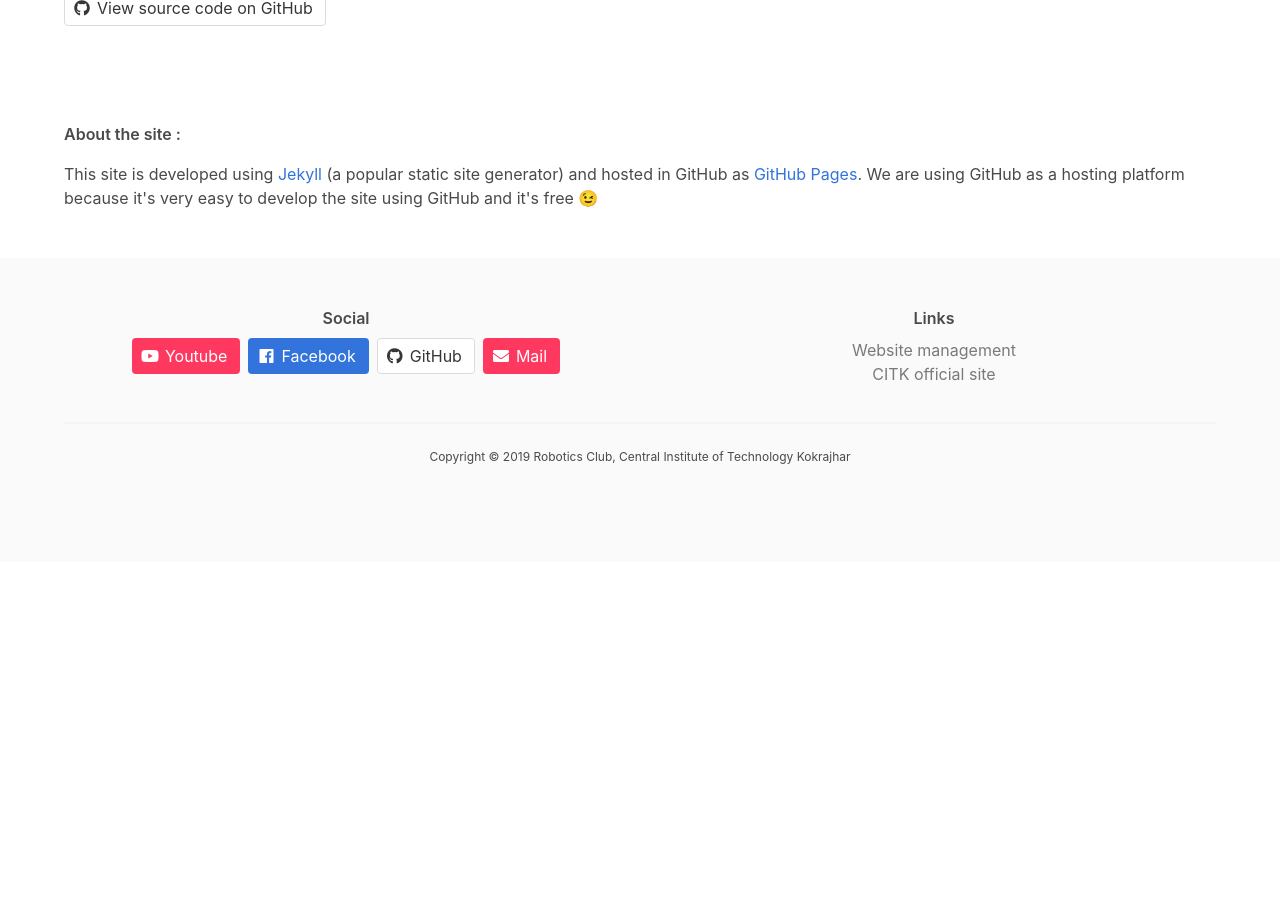
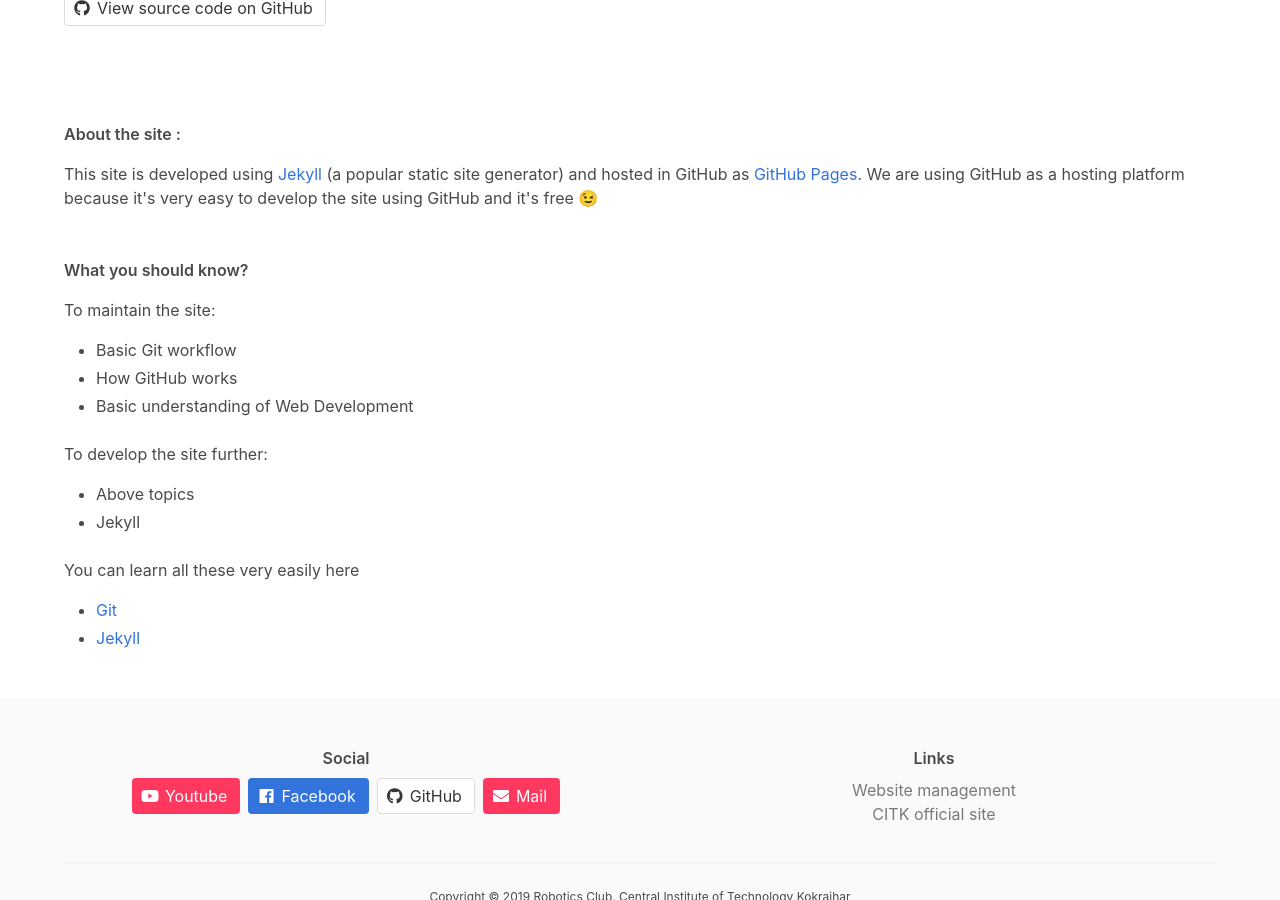
Before and after one commit to robotics-club-citk/robotics-club-citk.github.io, a Jekyll site: the page built from developers.html, in a window 1280 px wide and 900 px high, scrolled down 663 px. Built offline with Jekyll 4.4.1, drawn with Linux system fonts in a browser that asks for light colours; before the commit the page ends 1225 px from its top, so only the background shows below that.

Commit message:
added info about site

```diff
--- a/developers.html
+++ b/developers.html
@@ -62,5 +62,32 @@
     <p>This site is developed using <a href="https://jekyllrb.com">Jekyll</a> (a popular static site generator) and
       hosted in GitHub as <a href="https://pages.github.com/">GitHub Pages</a>. We are using GitHub as a hosting
       platform because it's very easy to develop the site using GitHub and it's free 😉</p>
+
+    <br><br>
+
+    <h3 class="has-text-weight-semibold" style="margin-bottom:16px">What you should know?</h3>
+    <p>To maintain the site:</p>
+    <div class="content">
+      <ul>
+        <li>Basic Git workflow</li>
+        <li>How GitHub works</li>
+        <li>Basic understanding of Web Development</li>
+      </ul>
+    </div>
+    <p>To develop the site further:</p>
+    <div class="content">
+      <ul>
+        <li>Above topics</li>
+        <li>Jekyll</li>
+      </ul>
+    </div>
+    <p>You can learn all these very easily here</p>
+    <div class="content">
+      <ul>
+        <li><a href="https://guides.github.com/">Git</a></li>
+        <li><a href="https://jekyllrb.com/">Jekyll</a></li>
+      </ul>
+    </div>
+
   </div>
 </div>
```
